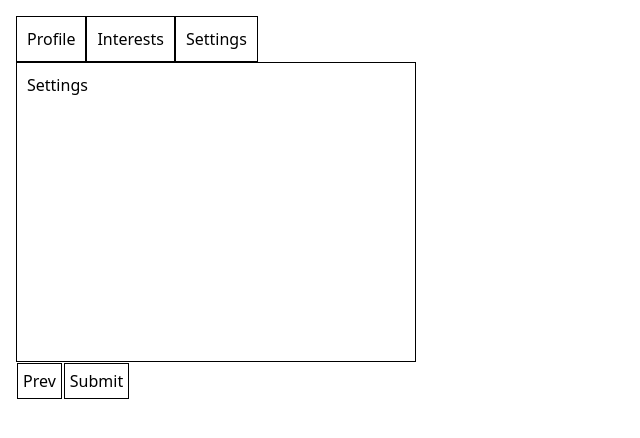
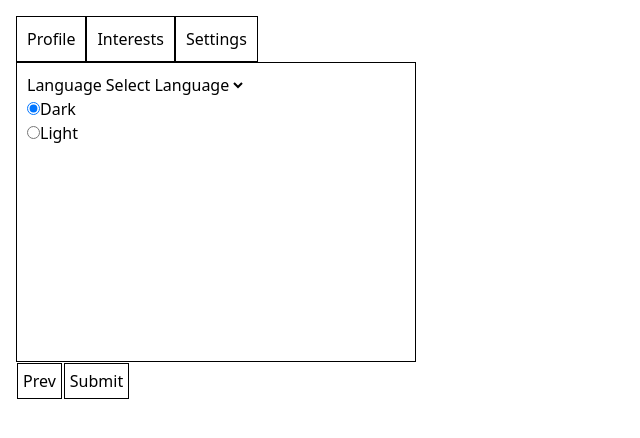
Before and after one commit to lokeshloki3/tabswitch-validate, a React (Vite) app: page / in a window 1280 px wide. Both pictures are taken after a click on the element "Settings". Shown: the top 438 px of the page, without its empty margins (0-640 px from the left). Built offline with nearby package versions, Linux system fonts and the light colour scheme.

Commit message:
Settings page updated

```diff
--- a/src/components/Settings.jsx
+++ b/src/components/Settings.jsx
@@ -1,9 +1,58 @@
-import React from 'react'
+import { useState } from "react";
 
-const Settings = () => {
+const Settings = ({ data, setData, errors }) => {
+  const { theme, language } = data;
+
+  const handleChange = (e) => {
+    const { name, value } = e.target;
+    setData((prevState) => ({
+      ...prevState,
+      [name]: value,
+    }));
+    // setData((prevState) => ({
+    //   ...prevState,
+    //   theme: e.target.name,
+    // }));
+  };
   return (
-    <div>Settings</div>
-  )
-}
+    <div>
+      <div>
+        <label>Language</label>
+        <select name="language" value={language} onChange={handleChange}>
+          <option value="">Select Language</option>
+          <option value="english">English</option>
+          <option value="hindi">Hindi</option>
+        </select>
+        {/* {errors.language && <span className="errors">{errors.language}</span>} */}
+      </div>
 
-export default Settings
+      <div>
+        <label>
+          <input
+            type="radio"
+            name="theme"
+            value="dark"
+            checked={theme === "dark"}
+            onChange={handleChange}
+          />
+          Dark
+        </label>
+      </div>
+
+      <div>
+        <label>
+          <input
+            type="radio"
+            name="theme"
+            value="light"
+            checked={theme === "light"}
+            onChange={handleChange}
+          />
+          Light
+        </label>
+      </div>
+    </div>
+  );
+};
+
+export default Settings;
--- a/src/components/TabForm.jsx
+++ b/src/components/TabForm.jsx
@@ -11,6 +11,8 @@ const TabForm = () => {
     age: "",
     email: "",
     interests: [],
+    language: "",
+    theme: "dark",
   })
 
   const handleNextClick = () => {
```
